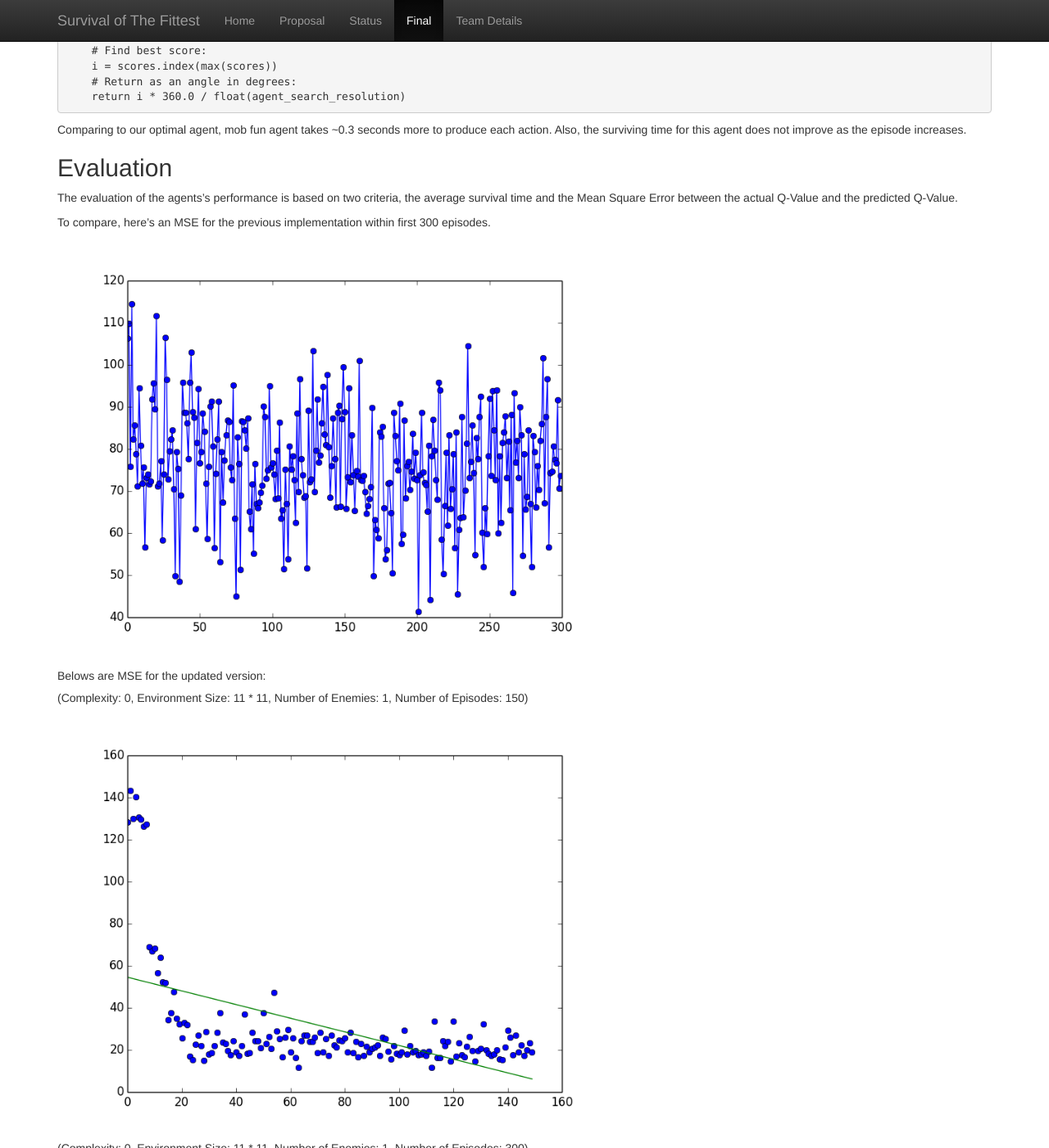
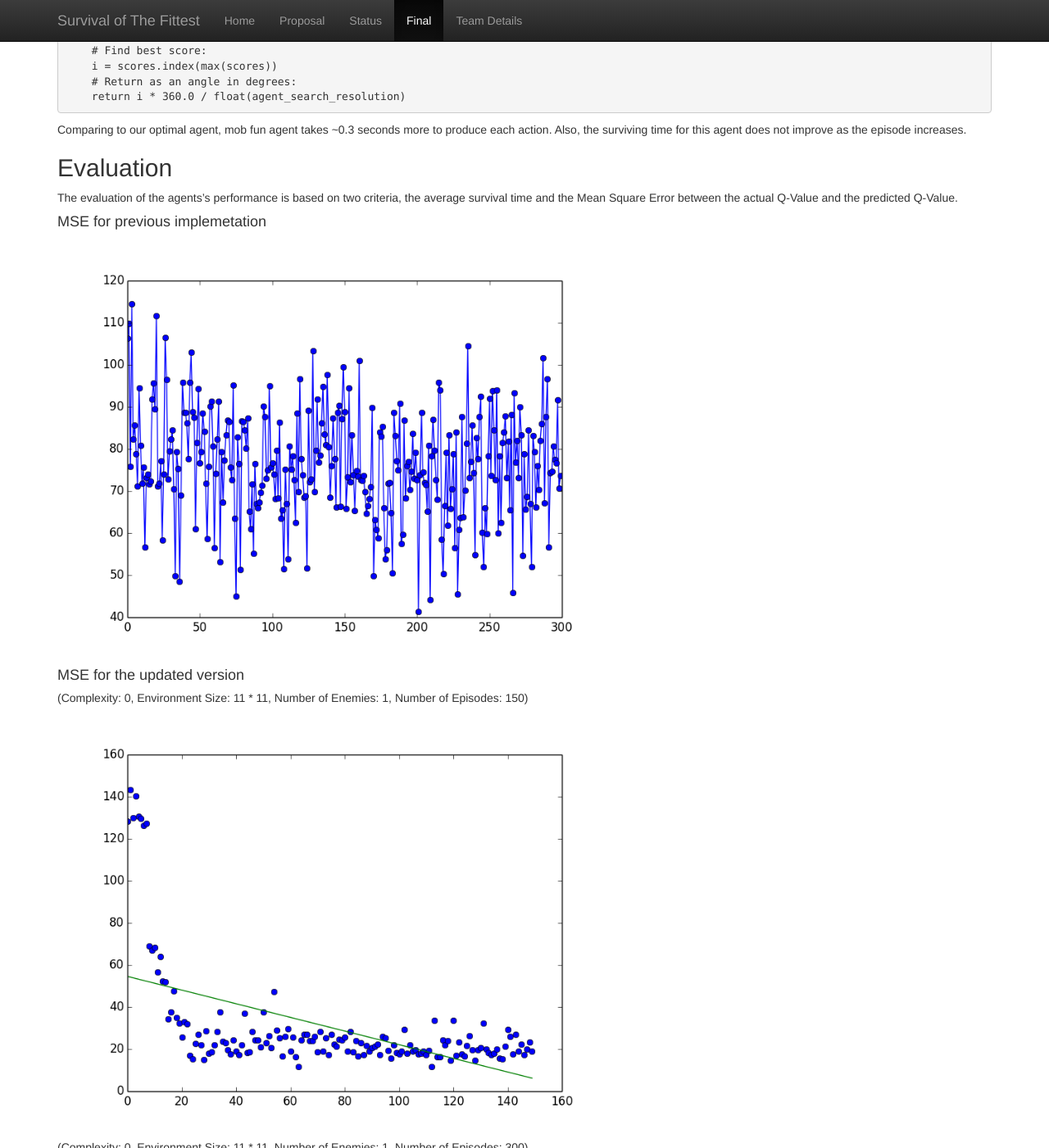
Before and after one commit to mingh2/SurvivalOfTheFittest, a Jekyll site: the page built from docs/final.md, in a window 1280 px wide and 1400 px high, scrolled down 6712 px. Shown: the whole window at 82% size. Built offline with Jekyll 4.4.1, drawn with Linux system fonts in a browser that asks for light colours.

Commit message:
Update final.md

```diff
--- a/docs/final.md
+++ b/docs/final.md
@@ -161,32 +161,25 @@
 ## Evaluation
 The evaluation of the agents's performance is based on two criteria, the average survival time and the Mean Square Error between the actual Q-Value and the predicted Q-Value.
 
-To compare, here's an MSE for the previous implementation within first 300 episodes.
-
+#### MSE for previous implemetation
 <img src="Mean_Sqaure_Error.png" width="60%">
 <br/>
 
-Belows are MSE for the updated version:
-
+#### MSE for the updated version
 ##### (Complexity: 0, Environment Size: 11 * 11, Number of Enemies: 1, Number of Episodes: 150)
 <img src="Pics/episode_100_c0m10e2.png" width="60%">
-<br/>
 
 ##### (Complexity: 0, Environment Size: 11 * 11, Number of Enemies: 1, Number of Episodes: 300)
 <img src="Pics/episode_300_c0m10e2.png" width="60%">
-<br/>
 
 ##### (Complexity: 0, Environment Size: 11 * 11, Number of Enemies: 1, Number of Episodes: 1000)
 <img src="Pics/episode_1000_c0m10e2.png" width="60%">
-<br/>
 
 ##### (Complexity: 5, Environment Size: 21 * 21, Number of Enemies: 5, Number of Episodes: 100)
 <img src="Pics/episode_100_c5m20e5.png" width="60%">
-<br/>
 
 ##### (Complexity: 5, Environment Size: 21 * 21, Number of Enemies: 2, Number of Episodes: 300)
 <img src="Pics/episode_300_c5m20e5.png" width="60%">
-<br/>
 
 ## Reference
 
```
